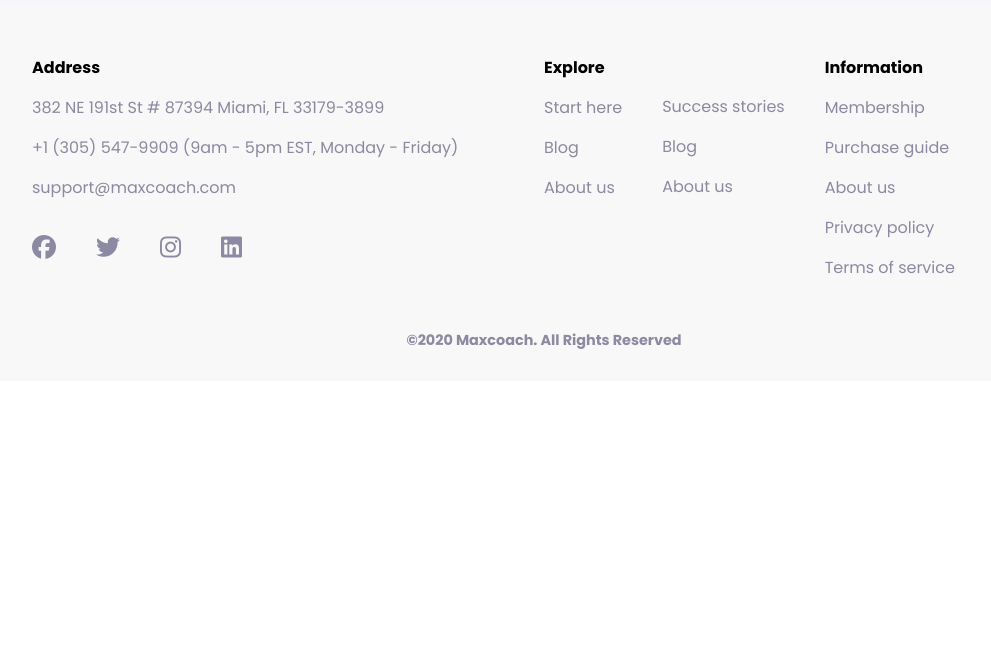
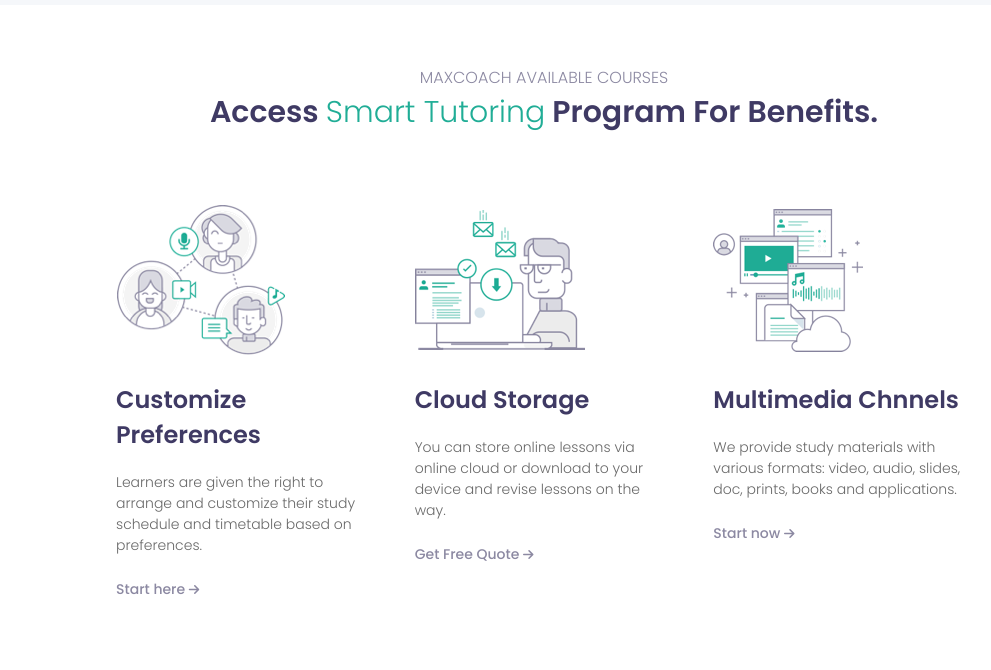
Before and after one commit to MicheleLafronza/proj-html-vuejs, a Vue app: page / in a window 1280 px wide. Shown: the part 2050-2720 px from the top of the page, without its empty margins (96-1087 px from the left). Before the commit the page ends 2431 px from the top, so only its background shows below. Built offline with nearby package versions, Linux system fonts and the light colour scheme.

Commit message:
feat: aviable courses section

```diff
--- a/src/pages/CoursePortal.vue
+++ b/src/pages/CoursePortal.vue
@@ -2,6 +2,7 @@
 import CoursePortalHero from "./CoursePortalComponents/CoursePortalHero.vue";
 import CoursePortalClientsSection from "./CoursePortalComponents/CoursePortalClientsSection.vue";
 import CourseFeatureSection from "./CoursePortalComponents/CourseFeatureSection.vue";
+import AvailableCourses from "./CoursePortalComponents/AvailableCourses.vue";
 
 export default {
   name: "CoursePortal",
@@ -9,6 +10,7 @@ export default {
     CoursePortalHero,
     CoursePortalClientsSection,
     CourseFeatureSection,
+    AvailableCourses,
   },
 };
 </script>
@@ -17,6 +19,7 @@ export default {
   <CoursePortalHero />
   <CoursePortalClientsSection />
   <CourseFeatureSection />
+  <AvailableCourses />
 </template>
 
 <style lang="scss" scoped></style>
--- /dev/null
+++ b/src/pages/CoursePortalComponents/AvailableCourses.vue
@@ -0,0 +1,151 @@
+<script>
+export default {
+  name: "AvailableCourses",
+
+  data() {
+    return {
+      cardsContent: [
+        {
+          img: "/Immagini/home-2-image-box-01.png",
+          title: "Customize Preferences",
+          content:
+            "Learners are given the right to arrange and customize their study schedule and timetable based on preferences.",
+          link: "Start here",
+        },
+        {
+          img: "/Immagini/about-us-02-image-box-02.png",
+          title: "Cloud Storage",
+          content:
+            "You can store online lessons via online cloud or download to your device and revise lessons on the way.",
+          link: "Get Free Quote",
+        },
+        {
+          img: "/Immagini/home-2-image-box-03.png",
+          title: "Multimedia Chnnels",
+          content:
+            "We provide study materials with various formats: video, audio, slides, doc, prints, books and applications.",
+          link: "Start now",
+        },
+      ],
+    };
+  },
+};
+</script>
+
+<template>
+  <div class="container">
+    <div class="sub-title">MAXCOACH AVAILABLE COURSES</div>
+    <div class="title">
+      Access <span class="green-title">Smart Tutoring</span> Program For
+      Benefits.
+    </div>
+    <div class="cards">
+      <div v-for="(card, index) in cardsContent" :key="index" class="card">
+        <div class="card-img">
+          <img :src="card.img" alt="img" />
+        </div>
+        <div class="card-title">{{ card.title }}</div>
+        <div class="text-content">
+          {{ card.content }}
+        </div>
+        <div class="link">
+          <a href="#"
+            >{{ card.link }} <i class="fa-solid fa-arrow-right"></i
+          ></a>
+        </div>
+      </div>
+    </div>
+  </div>
+</template>
+
+<style lang="scss" scoped>
+@use "/src/style/partials/mixins" as *;
+@use "/src/style/partials/variables" as *;
+
+.container {
+  width: 70%;
+  margin: 0 auto;
+  padding: 60px 0;
+  .sub-title {
+    @include sub-title;
+    text-align: center;
+  }
+  .title {
+    @include main-title;
+    font-size: 30px;
+    text-align: center;
+    margin-bottom: 50px;
+  }
+
+  .green-title {
+    @include green-title;
+  }
+
+  // cards
+  .cards {
+    display: flex;
+    justify-content: space-between;
+  }
+
+  .card {
+    width: calc(100% / 3);
+    padding: 20px;
+
+    .card-img {
+      margin-bottom: 20px;
+    }
+
+    .card-title {
+      @include main-title;
+      font-size: 24px;
+      margin-bottom: 20px;
+    }
+
+    .text-content {
+      font-weight: 300;
+      font-size: 14px;
+      color: $main-gray;
+      margin-bottom: 20px;
+    }
+
+    .link {
+      a {
+        color: $secondary-text;
+        text-decoration: none;
+        position: relative;
+        transition: color 0.8s;
+        font-weight: 500;
+        font-size: 14px;
+
+        // HOVER EFFECT
+        // linea verde in entrata
+        &::after {
+          content: "";
+          position: absolute;
+          left: 0;
+          bottom: -1px;
+          width: 0;
+          height: 1px;
+          background-color: $secondary-text;
+          transition: width 0.8s ease-in-out, left 0.4s ease-in-out;
+        }
+
+        &:hover {
+          color: $main-green;
+        }
+
+        &:hover {
+          &::after {
+            width: 100%;
+            left: 0;
+          }
+        }
+
+        .fa-arrow-right {
+          font-size: 12px;
+        }
+      }
+    }
+  }
+}
+</style>
--- a/src/pages/CoursePortalComponents/CoursePortalClientsSection.vue
+++ b/src/pages/CoursePortalComponents/CoursePortalClientsSection.vue
@@ -12,6 +12,7 @@ import "swiper/css/pagination";
 import "swiper/css/navigation";
 
 export default {
+  name: "CoursePortalClientsSection",
   components: {
     Swiper,
     SwiperSlide,
@@ -21,7 +22,6 @@ export default {
       modules: [Pagination],
     };
   },
-  name: "CoursePortalClientsSection",
   data() {
     return {
       clientImg: [
--- a/src/style/partials/_mixins.scss
+++ b/src/style/partials/_mixins.scss
@@ -10,3 +10,8 @@
   color: #3f3a64;
   font-weight: 600;
 }
+
+@mixin green-title {
+  color: #20ad96;
+  font-weight: 300;
+}
```
